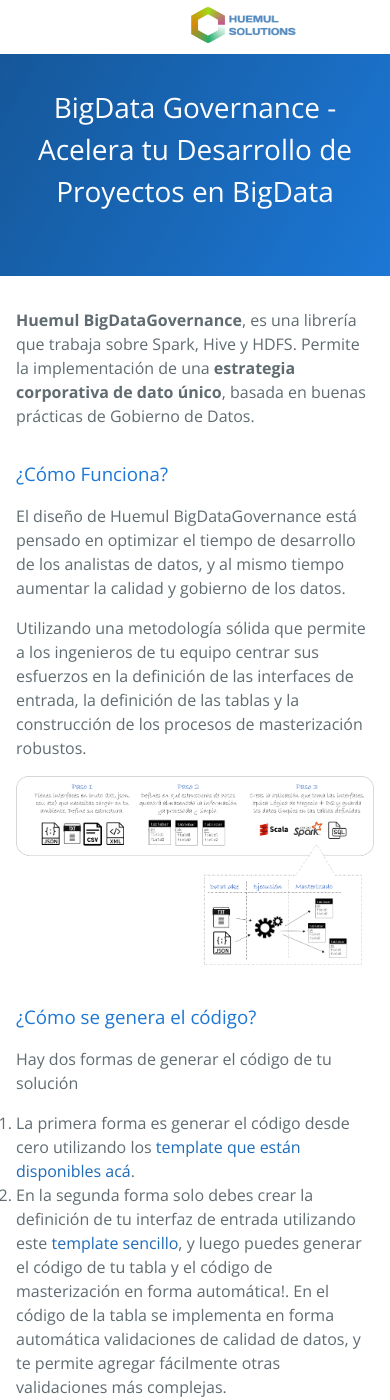
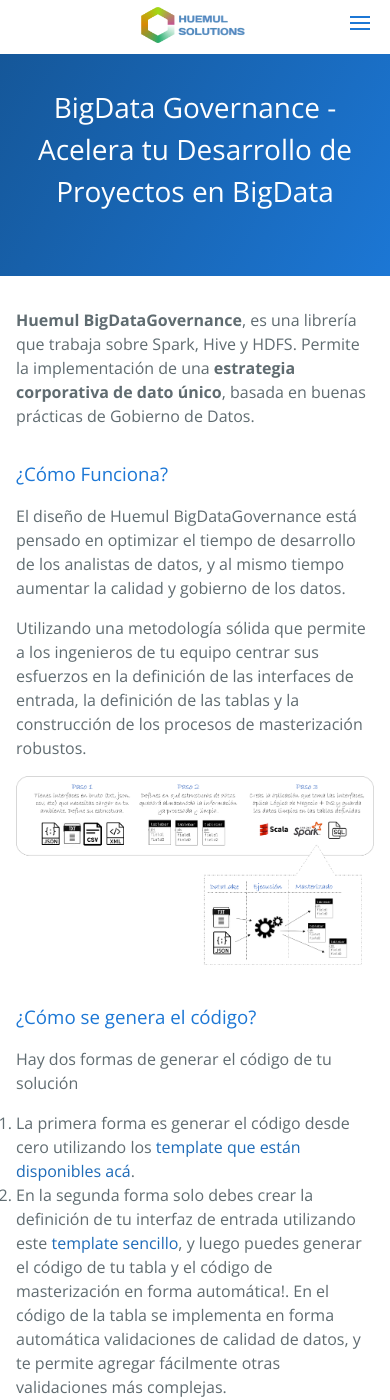
Before and after one commit to Blashhm/blashhm.github.io, a Jekyll site: the page built from index.md, in a window 390 px wide and 1400 px high. Built offline with Jekyll 4.4.1, drawn with Linux system fonts in a browser that asks for light colours.

Commit message:
Update responsive.scss

```diff
--- a/_sass/responsive.scss
+++ b/_sass/responsive.scss
@@ -36,7 +36,7 @@ nav{position:relative;width:980px;margin:0 auto;}
 .logo{position:absolute;top:0;left: 0;width:100%;height:46px;text-align:center;padding: 0 0 0 0 ;float:none}
 .logo2{display:none}
 nav{width:100%;}
-#cssmenu{width:100%}
+#cssmenu{width:100%;left: 0; top:0}
 #cssmenu ul{width:100%;display:none}
 #cssmenu ul li{width:100%;border-top:1px solid #E0F2F7}/*#444*/
 #cssmenu ul li:hover{background:#EFF8FB;} /*#363636;*/
```
